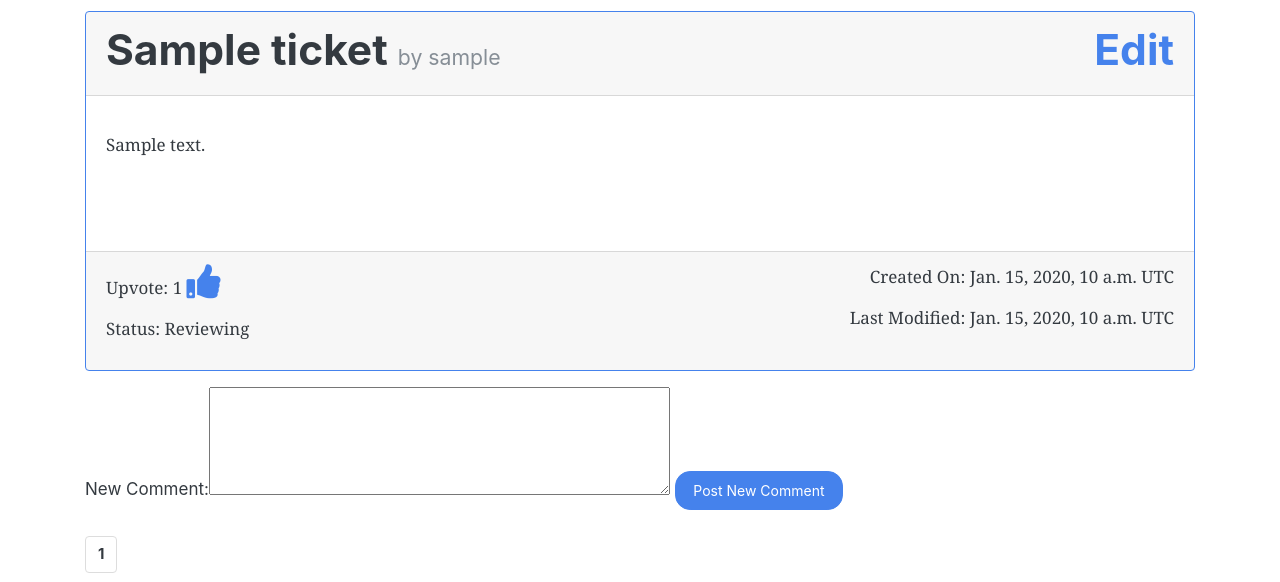
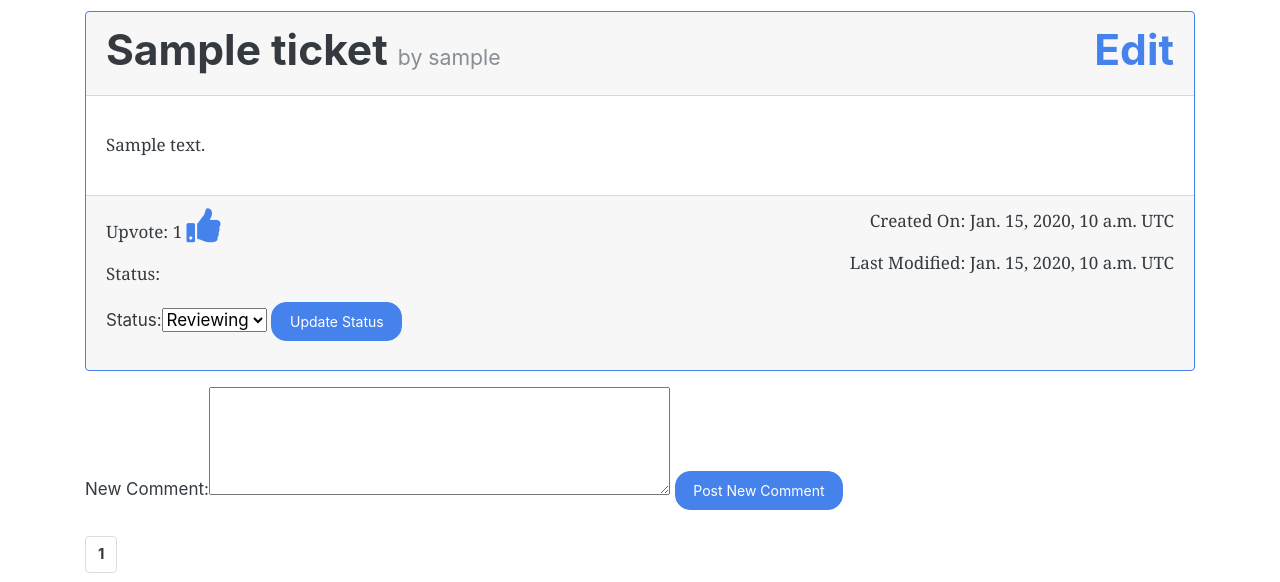
Before and after one commit to comacoma/FSF-MilestoneProject, a Django app: page /issuetracker/ticket/1/ in a window 1280 px wide. Shown: the part 59-641 px from the top of the page. Run offline with Django 3.2, Linux system fonts and the light colour scheme; a user stored in the database is signed in; tables that the repository leaves empty hold one stand-in row (values such as "Sample post"); some libraries are stand-ins or nearby versions.

Commit message:
Added feature to update status in ticket detailed view. This is only limited to staffs

```diff
--- a/issuetracker/forms.py
+++ b/issuetracker/forms.py
@@ -57,3 +57,10 @@ class FundSubmitForm(forms.ModelForm):
     expiry_month = forms.ChoiceField(label='Month', choices=MOHTH_CHOICES, required=False)
     expiry_year = forms.ChoiceField(label='Year', choices=YEAR_CHOICES, required=False)
     stripe_id = forms.CharField(widget=forms.HiddenInput)
+
+class UpdateStatusForm(forms.ModelForm):
+    class Meta:
+        model = Ticket
+        fields = (
+            'status',
+        )
--- a/issuetracker/templates/ticketdetails.html
+++ b/issuetracker/templates/ticketdetails.html
@@ -37,7 +37,18 @@
                         <a href="{% url 'fund' ticket.id %}"><i class="fas fa-donate fa-2x"></i></a>
                     </p>
                     {% endif %}
-                    <p>Status: {{ ticket.get_status_display }}</p>
+                    <p>
+                        {% if user.is_staff %}
+                        Status:
+                        <form action="{% url 'update_status' ticket.id %}" method="POST">
+                            {% csrf_token %}
+                            {{ status | as_bootstrap }}
+                            <button class="btn btn-primary" type="submit">Update Status</button>
+                        </form>
+                        {% else %}
+                        Status: {{ ticket.get_status_display }}
+                        {% endif %}
+                    </p>
                 </div>
 
                 <div class="col-6 text-right">
--- a/issuetracker/templates/ticketfundingform.html
+++ b/issuetracker/templates/ticketfundingform.html
@@ -31,6 +31,7 @@
         <button class="btn btn-primary" type="submit">Submit Fund</button>
     </form>
     <br>
-    <a href="{% url 'ticket_details' ticket.id%}">Back</a>
+    <p><a href="{% url 'ticket_details' ticket.id%}">Back</a></p>
+
 </div>
 {% endblock %}
--- a/issuetracker/urls.py
+++ b/issuetracker/urls.py
@@ -9,4 +9,5 @@ urlpatterns = [
     path('ticket/<int:ticketpk>/comment/<int:commentpk>/edit/', edit_comment, name="edit_comment"),
     path('ticket/<int:pk>/upvote/', upvote, name="upvote"),
     path('ticket/<int:pk>/fund/', fund, name="fund"),
+    path('ticket/<int:pk>/update_status/', update_status, name="update_status"),
 ]
--- a/issuetracker/views.py
+++ b/issuetracker/views.py
@@ -1,9 +1,12 @@
 from django.shortcuts import render, get_object_or_404, redirect
+from django.contrib import messages
 from django.contrib.auth.decorators import login_required
+from django.contrib.admin.views.decorators import staff_member_required
 from .models import Ticket, Comment, Fund
-from .forms import TicketSubmitForm, CommentPostForm, FundSubmitForm
+from .forms import TicketSubmitForm, CommentPostForm, FundSubmitForm, UpdateStatusForm
 from django.utils import timezone
 from django.core.paginator import Paginator
+from django.http import HttpResponse
 
 # Create your views here.
 def issue_tracker_home(request):
@@ -42,6 +45,7 @@ def ticket_details(request, pk):
     authorid = request.user.id if request.user.is_authenticated else None
 
     ticket = get_object_or_404(Ticket, pk=pk)
+    status = UpdateStatusForm(instance=ticket)
     comments = Comment.objects.filter(ticket=ticket).order_by('-comment_date')
     paginator = Paginator(comments, 10)
     page = request.GET.get('page')
@@ -62,7 +66,8 @@ def ticket_details(request, pk):
             'ticket': ticket,
             'comments': comments,
             'form': form,
-            'upvoted_user': upvoted_user
+            'upvoted_user': upvoted_user,
+            'status': status,
         })
 
 def edit_ticket(request, pk):
@@ -101,6 +106,9 @@ def edit_comment(request, ticketpk, commentpk):
 
 @login_required
 def upvote(request, pk):
+    """
+    A functional view that adds or remove a user's upvote to a ticket.
+    """
     ticket = get_object_or_404(Ticket, pk=pk)
     if ticket.upvote_user.filter(id=request.user.id).exists():
         ticket.upvote_user.remove(request.user)
@@ -111,6 +119,24 @@ def upvote(request, pk):
 
 @login_required
 def fund(request, pk):
+    """
+    A view that displays a form for paying towards a feature request ticket.
+    """
     ticket = get_object_or_404(Ticket, pk=pk)
     form = FundSubmitForm()
     return render(request, 'ticketfundingform.html', {'ticket': ticket, 'form': form})
+
+@staff_member_required
+def update_status(request, pk):
+    ticket = get_object_or_404(Ticket, pk=pk)
+
+    try:
+        if request.method == "POST":
+            status = UpdateStatusForm(request.POST, instance=ticket)
+            if status.is_valid():
+                status.save()
+                return redirect(ticket_details, ticket.pk)
+    except Exception as e:
+        print(e)
+        messages.error(request, "An error has occurred and status was not update. Please check log.")
+        return redirect(ticket_details, ticket.pk)
```
